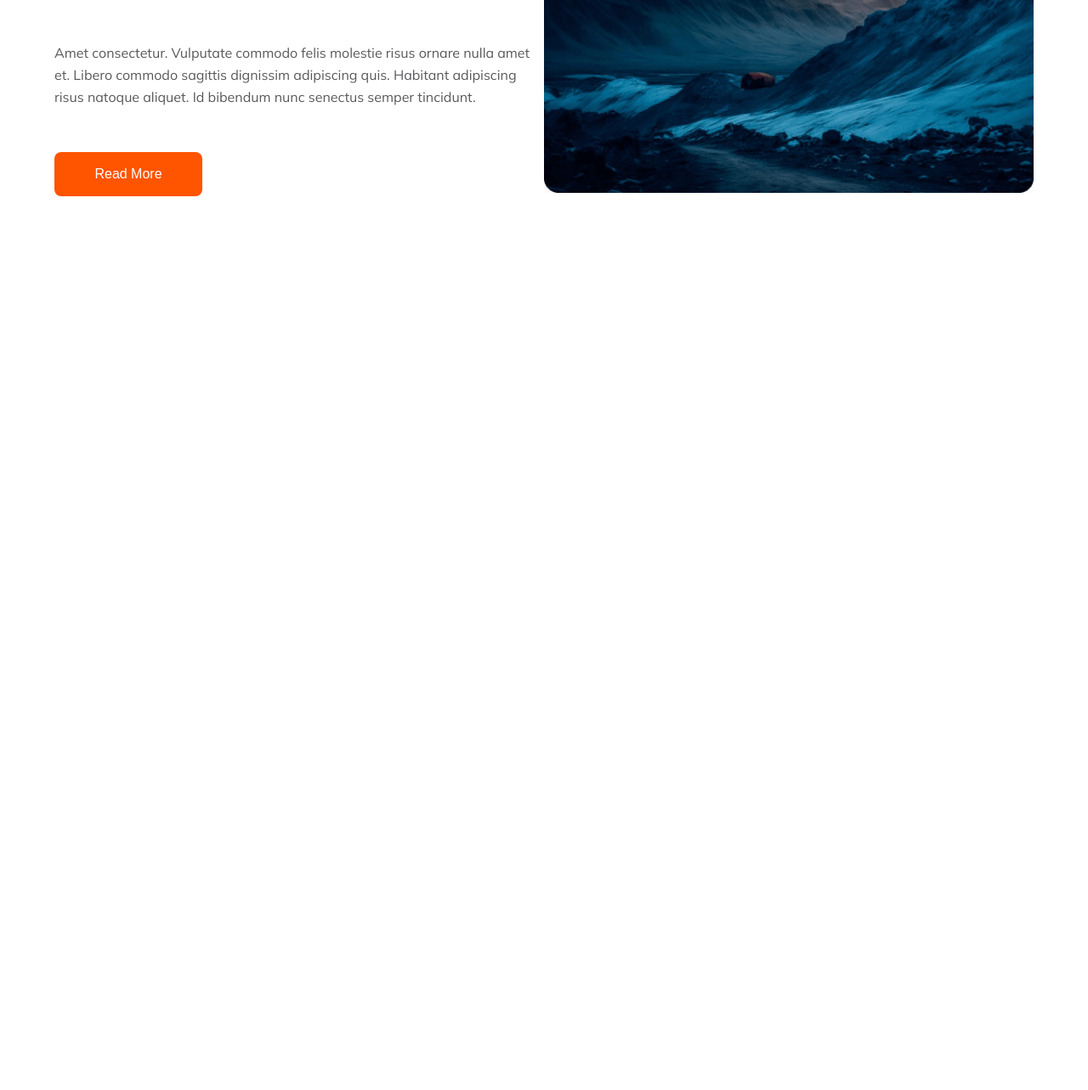
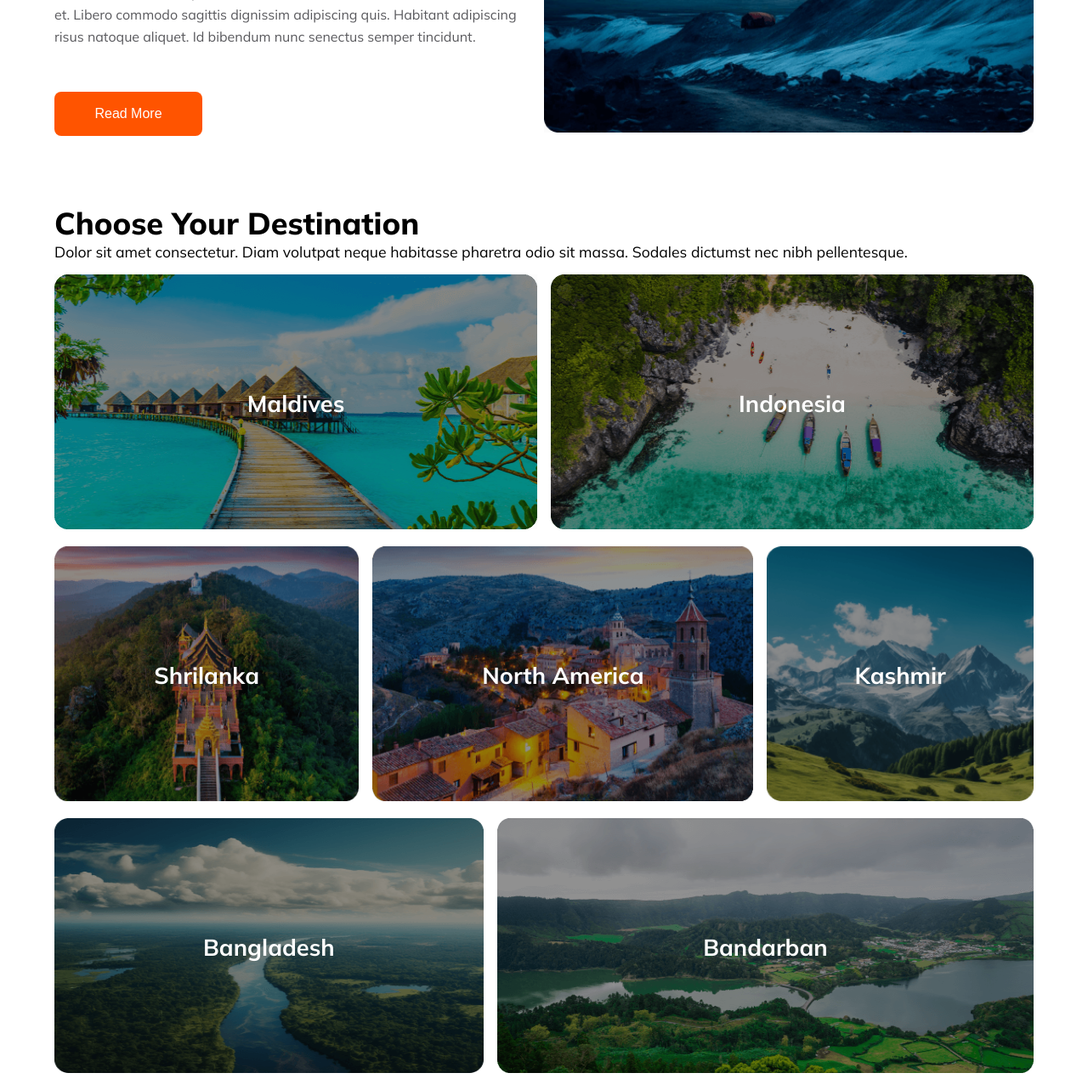
Before and after one commit to nafisa180205/hero-travel-responsive, a plain HTML site: page index.html in a window 1280 px wide. Shown: the part 1099-2382 px from the top of the page at 85% size. Before the commit the page ends 1330 px from the top, so only its background shows below. Drawn offline with Linux system fonts and the light colour scheme.

Commit message:
tour section done'

```diff
--- a/index.html
+++ b/index.html
@@ -80,6 +80,51 @@
 
 
         <!-- Choose Your Destination -->
+         <section class="container destination_container">
+            <h3>Choose Your Destination</h3>
+            <p>Dolor sit amet consectetur. Diam volutpat neque habitasse pharetra odio sit massa. Sodales dictumst nec nibh pellentesque.</p>
+
+
+            <div class="row-1">
+                <div class="country-card">
+                    <img src="./images/maldivs.png" alt="">
+                <p class="country">Maldives</p>
+                </div>
+                <div class="country-card">
+                    <img src="./images/indoneshia.png" alt="">
+                    <p class="country">Indonesia</p>
+                </div>
+            </div>
+
+            <div class="row-2">
+                <div class="country-card">
+                    <img src="./images/shrilanka.png" alt="">
+                <p class="country">Shrilanka</p>
+                </div>
+                <div class="country-card">
+                    <img src="./images/northamerica.png" alt="">
+                    <p class="country">North America</p>
+                </div>
+                <div class="country-card">
+                    <img src="./images/kashmir.png" alt="">
+                    <p class="country">Kashmir</p>
+                </div>
+            </div>
+
+
+            <div class="row-3">
+                <div class="country-card">
+                    <img src="./images/bangladesh.png" alt="">
+                <p class="country">Bangladesh</p>
+                </div>
+                <div class="country-card">
+                    <img src="./images/bandarbon.png" alt="">
+                    <p class="country">Bandarban</p>
+                </div>
+
+            </div>
+
+         </section>
 
         <!-- Choose Your Destination -->
 
--- a/style/style.css
+++ b/style/style.css
@@ -75,6 +75,11 @@ img{
     align-items: center;
     gap: 1.2rem;
 
+}
+
+.navbar .logo img{
+    width: 48px;
+    height: 56.01px;
 }
 
 .navbar ul{
@@ -210,3 +215,52 @@ section{
 }
 
 /* <!-- Tour section  --> */
+
+
+/*  <!-- Choose Your Destination --> */
+.row-1{
+    display: grid;
+    grid-template-columns: 1fr 1fr;
+    margin: 1rem 0;
+    gap: 1rem;
+}
+
+.row-2{
+    display: grid;
+    grid-template-columns: 0.8fr 1fr 0.7fr;
+    margin: 1rem 0;
+    gap: 1rem;
+
+}
+.row-3{
+    display: grid;
+    grid-template-columns: 0.8fr 1fr;
+    margin: 1rem 0;
+    gap: 1rem;
+
+}
+
+.destination_container img{
+    filter: brightness(70%);
+    height: 300px;
+}
+
+
+.country-card{
+    position: relative;
+}
+
+.country{
+    position: absolute;
+    top: 50%;
+    left: 50%;
+    font-size: 1.7rem;
+    font-weight: bold;
+    color: white;
+    transform: translate(-50% , -50%);
+
+}
+
+
+
+/*  <!-- Choose Your Destination --> */
```
Also changed, not shown: images/bandarbon.png (renamed from images/Rectangle 10.png), images/bangladesh.png (renamed from images/Rectangle 11.png), images/indoneshia.png (renamed from images/Rectangle 8.png), images/kashmir.png (renamed from images/Rectangle 9.png), images/maldivs.png (renamed from images/Rectangle 5.png), images/northamerica.png (renamed from images/Rectangle 7.png), images/shrilanka.png (renamed from images/Rectangle 6.png).
